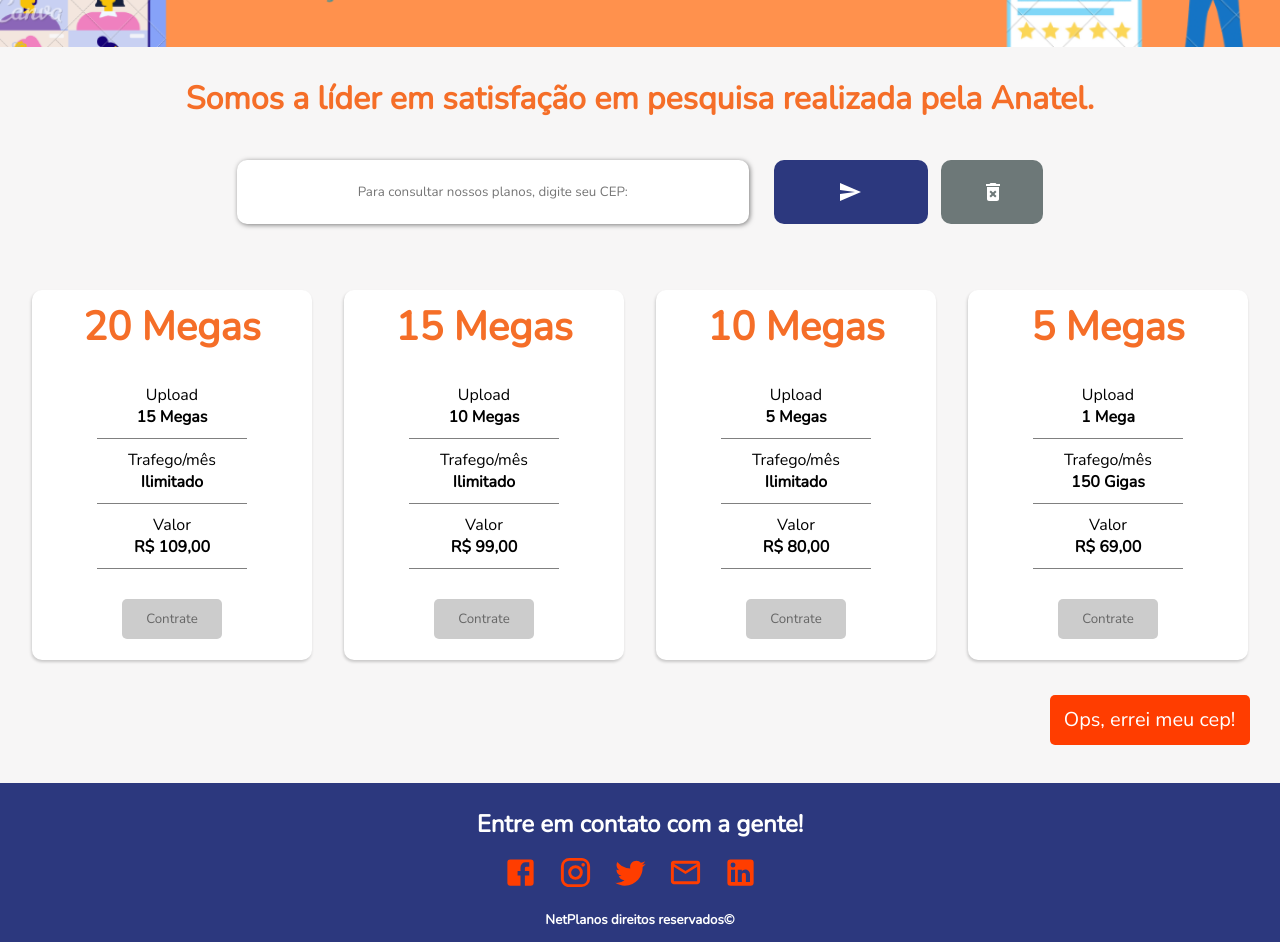
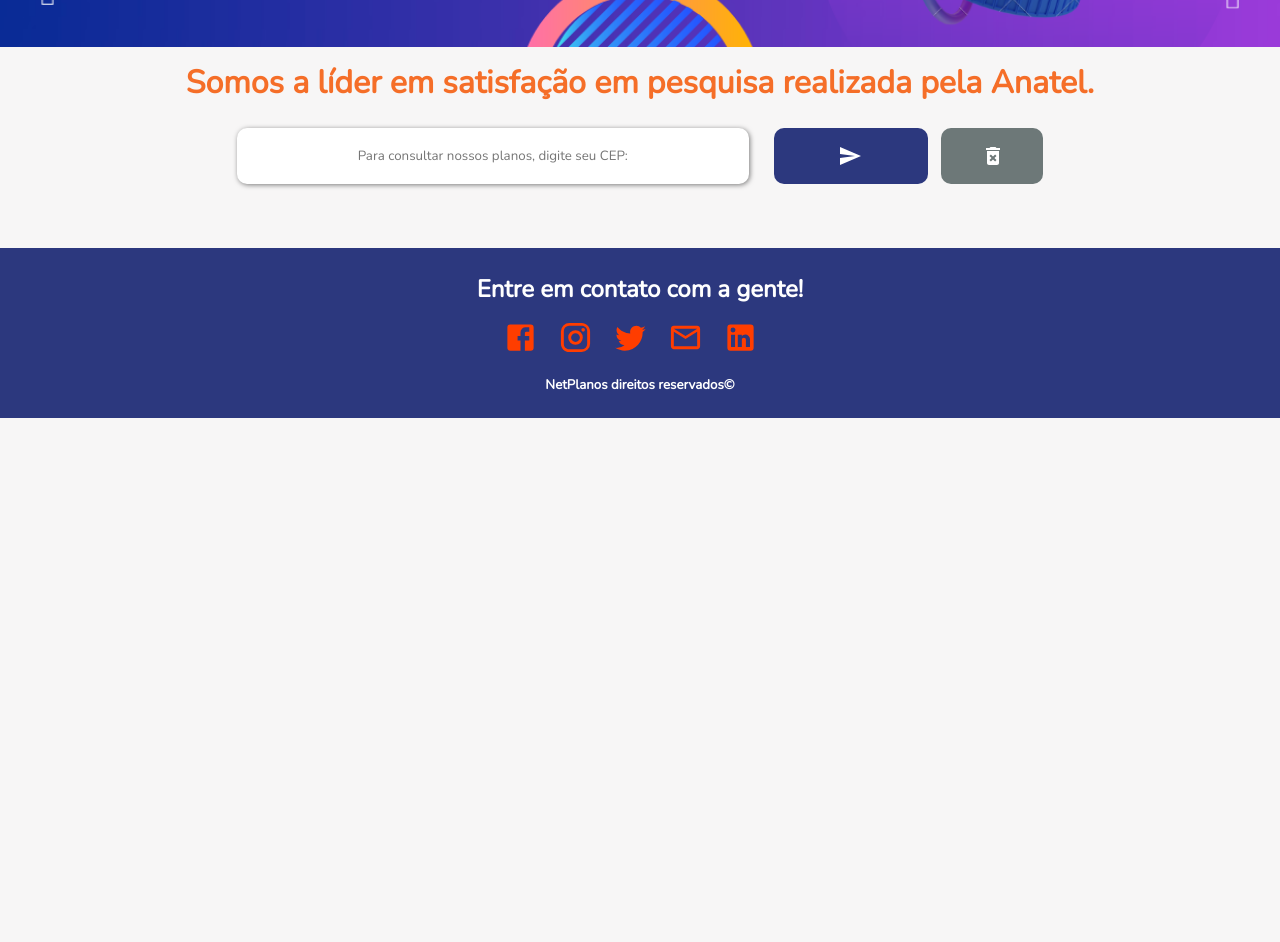
Before and after one commit to gustavomonteirodev/CaseInternet, a React (Create React App) app: page / in a window 1280 px wide. Shown: the part 440-1382 px from the top of the page. After the commit the page ends 858 px from the top, so only its background shows below. Built offline with nearby package versions, Linux system fonts and the light colour scheme.

Commit message:
exibir e esconder cards ok, atualizar pagina implementado

```diff
--- a/src/App.js
+++ b/src/App.js
@@ -1,18 +1,17 @@
-import React from "react";
+import React, { useState } from "react";
 import Header from "./components/Header/Header";
 import Footer from "./components/Footer/Footer";
 import theme from "./constants/theme";
 import { ThemeProvider } from "@material-ui/core/styles";
 import Home from "./Pages/Home/Home";
-import Offers from "./Pages/Offers/Offers";
 import "./App.css"
 
 function App() {
+
   return (
       <ThemeProvider theme={theme}>
       <Header />
-      <Home />
-      <Offers />
+      <Home  />
       <Footer />
       </ThemeProvider>
   );
--- a/src/Pages/Home/Home.js
+++ b/src/Pages/Home/Home.js
@@ -5,11 +5,20 @@ import "./HomeStyle.css";
 import SendIcon from '@material-ui/icons/Send';
 import DeleteForeverIcon from '@material-ui/icons/DeleteForever';
 import netPlano from "../../assets/netPlano.png"
+import Offers from "../../Pages/Offers/Offers";
 
 const Home = () => {
     const [cep, setCep] = useState("");
     const [dados, setDados] = useState("");
     const [errorDataCep, setErrorDataCep] = useState("");
+    const [mostrarElement, setMostrarElement] = useState(false)
+
+    const mostrarOuEsconder = () => {
+        setMostrarElement(true)}
+
+        function atualizarPagina() {
+            window.location.reload();
+        }
 
     async function handleSubmit(event) {
         event.preventDefault();
@@ -45,12 +54,14 @@ const Home = () => {
     function clearContent(event) {
         setCep("");
         setDados("");
-        setErrorDataCep("");
+        setErrorDataCep("")
+        atualizarPagina()
+        ;
     }
 
     return (
         <div className="container">
-            <img className="banner" src={netPlano} alt="banner-apresentacao-internet"/>
+            <img className="banner" src={netPlano} alt="banner-apresentacao-internet" />
             <h1 className="boas-vindas">Somos a líder em satisfação em pesquisa realizada pela Anatel. </h1>
             <div className="component-search">
                 <form onSubmit={handleSubmit}>
@@ -63,12 +74,14 @@ const Home = () => {
                         maxLength="9"
                         autoFocus
                     />
-                    <button variant="contained" type="submit" className="btn-find">
+
+                    <button variant="contained" type="submit" className="btn-find" onClick={mostrarOuEsconder}>
                         <SendIcon className="icon-send" />
                     </button>
                     <button color="inherit" variant="contained" type="button" className="btn-clean" onClick={clearContent}>
                         <DeleteForeverIcon className="icon-clean" />
                     </button>
+
                 </form>
             </div>
 
@@ -88,6 +101,7 @@ const Home = () => {
                     </span>
                 )}
             </div>
+                {mostrarElement ? <Offers mostrarOuEsconder={mostrarOuEsconder} mostrarElement={mostrarElement} />: null}
         </div>
     );
 }
--- a/src/Pages/Home/HomeStyle.css
+++ b/src/Pages/Home/HomeStyle.css
@@ -1,11 +1,10 @@
 .boas-vindas {
-    padding-top: 3vh;
+    padding-top: 1vh;
     display: flex;
     justify-content: center;
     color: #F56E28;
     margin: auto 0;
     font-weight: 1000;
-
 }
 
 .banner {
@@ -13,7 +12,7 @@
 }
 
 .component-search {
-    margin-top: 5vh;
+    margin-top: 3vh;
     display: flex;
     justify-content: center;
     flex-direction: column;
@@ -22,11 +21,11 @@
 
 #input-cep{
     width: 40vw;
-    height: 8vh;
+    height: 7vh;
     border-radius: 10px;
     box-shadow: 1px 1px 5px rgba(0, 0, 0, 0.5);
     border: none;
-    padding: 8px;
+    padding: 6px;
     box-sizing: border-box;
     margin-right: 1%;
     color: #4B9093;
--- a/src/Pages/Offers/Offers.js
+++ b/src/Pages/Offers/Offers.js
@@ -1,14 +1,11 @@
 import React from "react";
 import "./OffersStyle.css"
 
-const Offers = () => {
+const Offers = (props) => {
 
-    const scrollHome = () =>{
-        window.scrollTo({
-          top: 0,
-          behavior: 'smooth'
-        });
-      };
+function atualizarPagina() {
+    window.location.reload();
+}
 
     return (
         <>
@@ -82,7 +79,7 @@ const Offers = () => {
                         <button className="botoes" color="primary" variant="contained" disabled>Contrate</button>
                     </section>
             </div>
-            <button id="botao-voltar" onClick={scrollHome}>Ops, errei meu cep!</button>
+            <button id="botao-voltar" onClick={atualizarPagina}>Ops, errei meu cep!</button>
         </>
     );
 }
```
Also changed, not shown: src/assets/netPlano.png.
